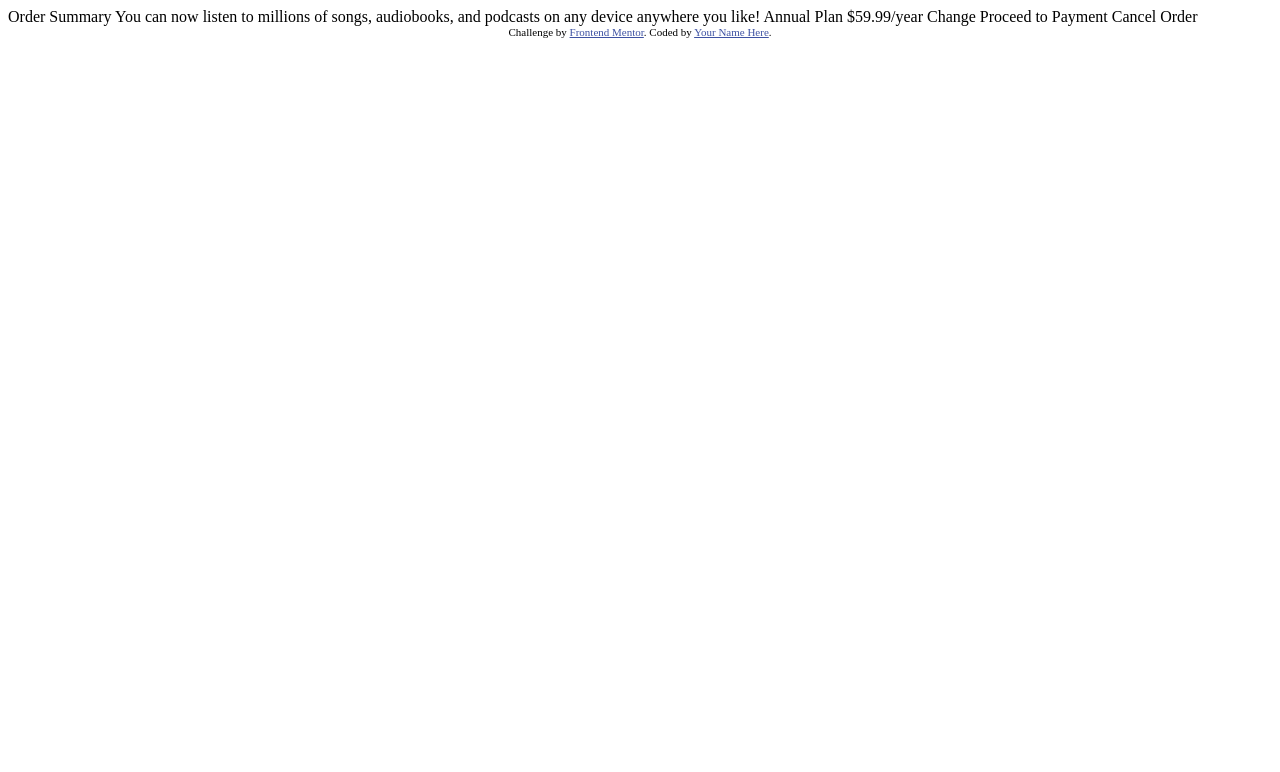
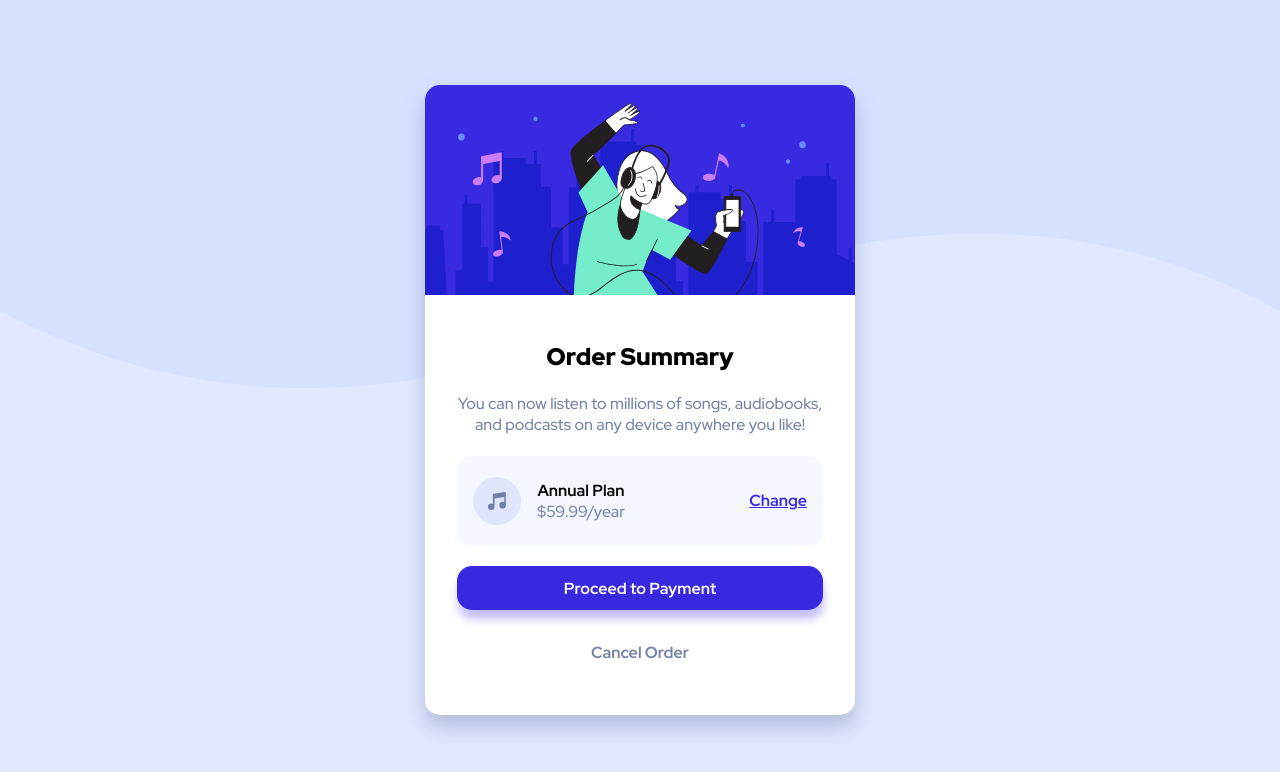
Before and after one commit to yoshibousama/FM-tutorial-3-Order-summary-Card, a plain HTML site: page index.html in a window 1280 px wide. Drawn offline with Linux system fonts and the light colour scheme.

Commit message:
end project

```diff
--- a/css/style.css
+++ b/css/style.css
@@ -0,0 +1,143 @@
+@import url("https://fonts.googleapis.com/css2?family=Red+Hat+Display:wght@500;700;900&display=swap");
+
+/* ************************VARIABLE */
+:root {
+  --Pale-blue: hsl(225, 100%, 94%);
+  --Bright-blue: hsl(245, 75%, 52%);
+  --Very-pale-blue: hsl(225, 100%, 98%);
+  --Desaturated-blue: hsl(224, 23%, 55%);
+  --Dark-blue: hsl(223, 47%, 23%);
+  --white: #fff;
+  --black: #000;
+  --fs: 16px;
+  --fw-500: 500;
+  --fw-700: 700;
+  --fw-900: 900;
+  --radius: 15px;
+}
+/* ************************RESET */
+* {
+  box-sizing: border-box;
+  margin: 0;
+  padding: 0;
+}
+/* ************************TYPOGRAPHY */
+body {
+  font-family: "Red Hat Display", sans-serif;
+  font-size: var(--fs);
+  color: var(--black);
+  font-weight: var(--fw-500);
+}
+.card-text h2 {
+  font-weight: var(--fw-900);
+}
+.card-text p,
+.card-price p:last-child {
+  color: var(--Desaturated-blue);
+  transition: all 0.2s ease-in-out;
+}
+.card-price p:first-child {
+  color: var(--black);
+  font-weight: var(--fw-700);
+}
+.card-price a {
+  color: var(--Bright-blue);
+  font-weight: var(--fw-700);
+}
+.card-cta {
+  font-weight: var(--fw-700);
+}
+.card-cta a:first-child {
+  color: var(--white);
+  transition: all 0.2s ease-in-out;
+}
+.card-cta a:last-child {
+  color: var(--Desaturated-blue);
+  transition: all 0.2s ease-in-out;
+}
+/* ************************DESKTOP */
+body {
+  background-image: url(/images/pattern-background-desktop.svg);
+  background-repeat: no-repeat;
+  background-size: contain;
+  background-color: var(--Pale-blue);
+}
+main {
+  display: grid;
+  grid: 1fr / 1fr;
+  place-items: center;
+  min-height: 100vh;
+}
+.card {
+  background-color: var(--white);
+  width: 430px;
+  border-radius: var(--radius);
+  box-shadow: 0px 12px 20px 0px rgba(114, 128, 167, 0.4);
+}
+.card-img {
+  width: 100%;
+  border-top-right-radius: var(--radius);
+  border-top-left-radius: var(--radius);
+}
+.card-content {
+  margin: 0 2rem 2rem;
+  text-align: center;
+}
+.card-content > *,
+.card-text h2 {
+  padding-block: 1.3rem;
+}
+.card-price {
+  background-color: var(--Very-pale-blue);
+  display: flex;
+  justify-content: space-between;
+  align-items: center;
+  padding-inline: 1rem;
+  border-radius: var(--radius);
+}
+.flex-1 {
+  display: flex;
+  align-items: center;
+}
+.price-text {
+  padding-inline: 1rem;
+}
+.card-cta a {
+  display: block;
+  text-decoration: none;
+}
+.card-cta a:first-child {
+  margin-bottom: 2rem;
+  background-color: var(--Bright-blue);
+  padding: 0.7rem;
+  border-radius: var(--radius);
+  box-shadow: 1px 9px 9px 0px rgba(56, 41, 224, 0.3);
+}
+/* ************************ACTIVE */
+.card-cta a:first-child:hover,
+.card-price a:last-child:hover {
+  opacity: 0.8;
+  text-decoration: none;
+}
+.card-cta a:last-child:hover {
+  color: var(--black);
+}
+
+/* ************************RESPONSIVE */
+@media (max-width: 1000px) {
+  body {
+    background-image: url(/images/pattern-background-mobile.svg);
+  }
+}
+@media (max-width: 500px) {
+  .card {
+    width: 375px;
+  }
+  .card-content {
+    margin: 0 1rem 2rem;
+  }
+  .card-content > *,
+  .card-text h2 {
+    padding-block: 1rem;
+  }
+}
--- a/index.html
+++ b/index.html
@@ -1,37 +1,49 @@
 <!DOCTYPE html>
 <html lang="en">
   <head>
-  <meta charset="UTF-8">
-  <meta name="viewport" content="width=device-width, initial-scale=1.0"> <!-- displays site properly based on user's device -->
-
-  <link rel="icon" type="image/png" sizes="32x32" href="./images/favicon-32x32.png">
-
+    <meta charset="UTF-8" />
+    <meta name="viewport" content="width=device-width, initial-scale=1.0" />
+    <link
+      rel="icon"
+      type="image/png"
+      sizes="32x32"
+      href="./images/favicon-32x32.png"
+    />
+    <link rel="stylesheet" href="css/style.css" />
     <title>Frontend Mentor | Order summary card</title>
-
-  <!-- Feel free to remove these styles or customise in your own stylesheet 👍 -->
-  <style>
-    .attribution { font-size: 11px; text-align: center; }
-    .attribution a { color: hsl(228, 45%, 44%); }
-  </style>
   </head>
   <body>
-
-  Order Summary
-
-  You can now listen to millions of songs, audiobooks, and podcasts on any
-  device anywhere you like!
-
-  Annual Plan
-  $59.99/year
-
-  Change
-
-  Proceed to Payment
-  Cancel Order
-
-  <div class="attribution">
-    Challenge by <a href="https://www.frontendmentor.io?ref=challenge" target="_blank">Frontend Mentor</a>.
-    Coded by <a href="#">Your Name Here</a>.
+    <main>
+      <div class="card">
+        <img
+          src="images/illustration-hero.svg"
+          alt="hero-img"
+          class="card-img"
+        />
+        <div class="card-content">
+          <div class="card-text">
+            <h2>Order Summary</h2>
+            <p>
+              You can now listen to millions of songs, audiobooks, and podcasts
+              on any device anywhere you like!
+            </p>
           </div>
+          <div class="card-price">
+            <div class="flex-1">
+              <img src="images/icon-music.svg" alt="icon music" />
+              <div class="price-text">
+                <p>Annual Plan</p>
+                <p>$59.99/year</p>
+              </div>
+            </div>
+            <a href="#">Change</a>
+          </div>
+          <div class="card-cta">
+            <a href="#">Proceed to Payment</a>
+            <a href="#">Cancel Order</a>
+          </div>
+        </div>
+      </div>
+    </main>
   </body>
 </html>
```
Also changed, not shown: 2 other files. Lines whose indentation alone changed are shown as unchanged.
